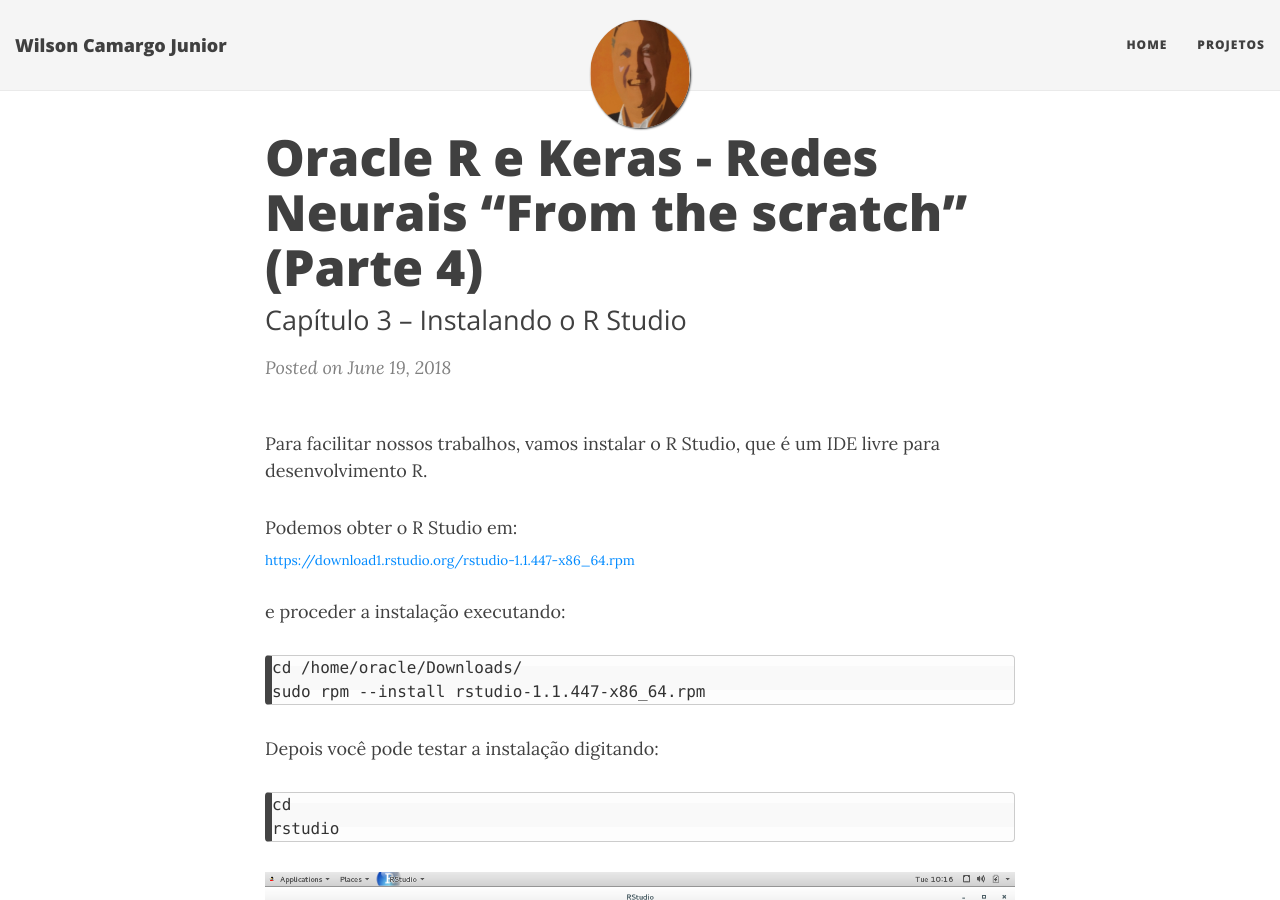
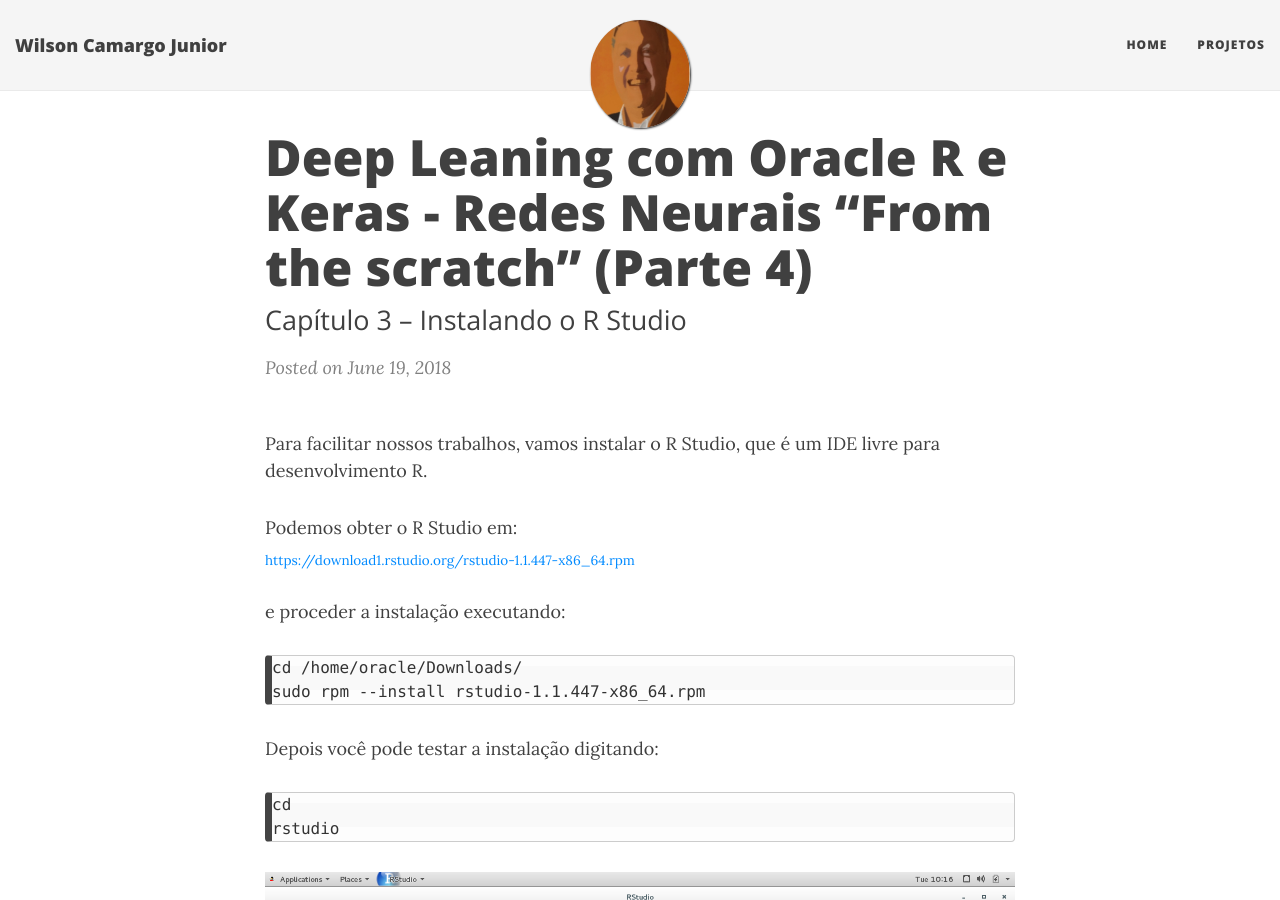
Before and after one commit to wilson-camargo-jr/teste, a Jekyll site: the page built from _posts/2018-06-19-ANN-ORE-P4.md, in a window 1280 px wide and 900 px high. Built offline with Jekyll 4.4.1, drawn with Linux system fonts in a browser that asks for light colours; nearby versions of some CDN libraries; comment, search, counter and statistics services are not loaded.

Commit message:
Update 2018-06-19-ANN-ORE-P4.md

```diff
--- a/_posts/2018-06-19-ANN-ORE-P4.md
+++ b/_posts/2018-06-19-ANN-ORE-P4.md
@@ -1,6 +1,6 @@
 ---
 layout: post
-title: Oracle R e Keras - Redes Neurais “From the scratch” (Parte 4)
+title: Deep Leaning com Oracle R e Keras - Redes Neurais “From the scratch” (Parte 4)
 subtitle: Capítulo 3 – Instalando o R Studio
 ---
 
```
